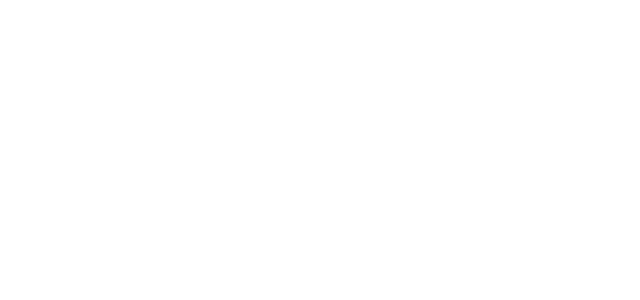
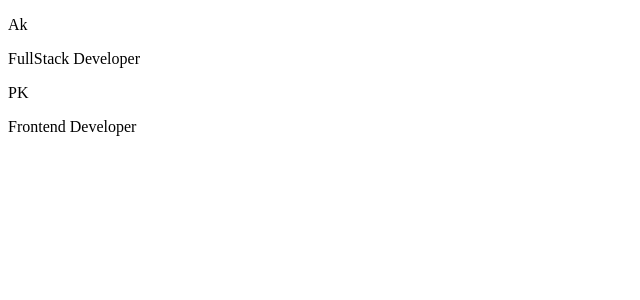
Before and after one commit to Kumar-Ankit56/React-Concept, a React (Vite) app: page / in a window 1280 px wide. Shown: the top 300 px of the page, without its empty margins (0-640 px from the left). Built offline with nearby package versions, Linux system fonts and the light colour scheme.

Commit message:
Functional component with props

```diff
--- a/src/App.jsx
+++ b/src/App.jsx
@@ -1,9 +1,8 @@
 /* eslint-disable react/prop-types */
-/* Use of ternary operator */
+/* Functional component with props */
 //import { useEffect, useState } from "react";
 import "./App.css";
-function DataMap() {
-  const isLoggedIn = false;
+//Array of object
 const profile = [
   { Name: "Ak", skills: "FullStack Developer" },
   {
@@ -11,31 +10,24 @@ function DataMap() {
     skills: "Frontend Developer",
   },
 ];
-  console.log(profile);
+function Home(props) {
+  console.log("Home function", props);
   return (
     <>
-      {isLoggedIn ? (
-        "Back"
-      ) : (
-        <>
-          {profile.map((data) => {
-            console.log(data);
-            (<p>{data.Name}</p>),
-              (
-                <div>
-                  <p>{data.skills}</p>
+      {props.Userpropfile.map((student) => {
+        return (
+          <div key={student.key}>
+            <p>{student.Name}</p> <p>{student.skills}</p>
           </div>
         );
       })}
-        </>
-      )}
     </>
   );
 }
 function App() {
   return (
     <>
-      <DataMap />
+      <Home Userpropfile={profile} />
     </>
   );
 }
```
Lines whose indentation alone changed are shown as unchanged.
